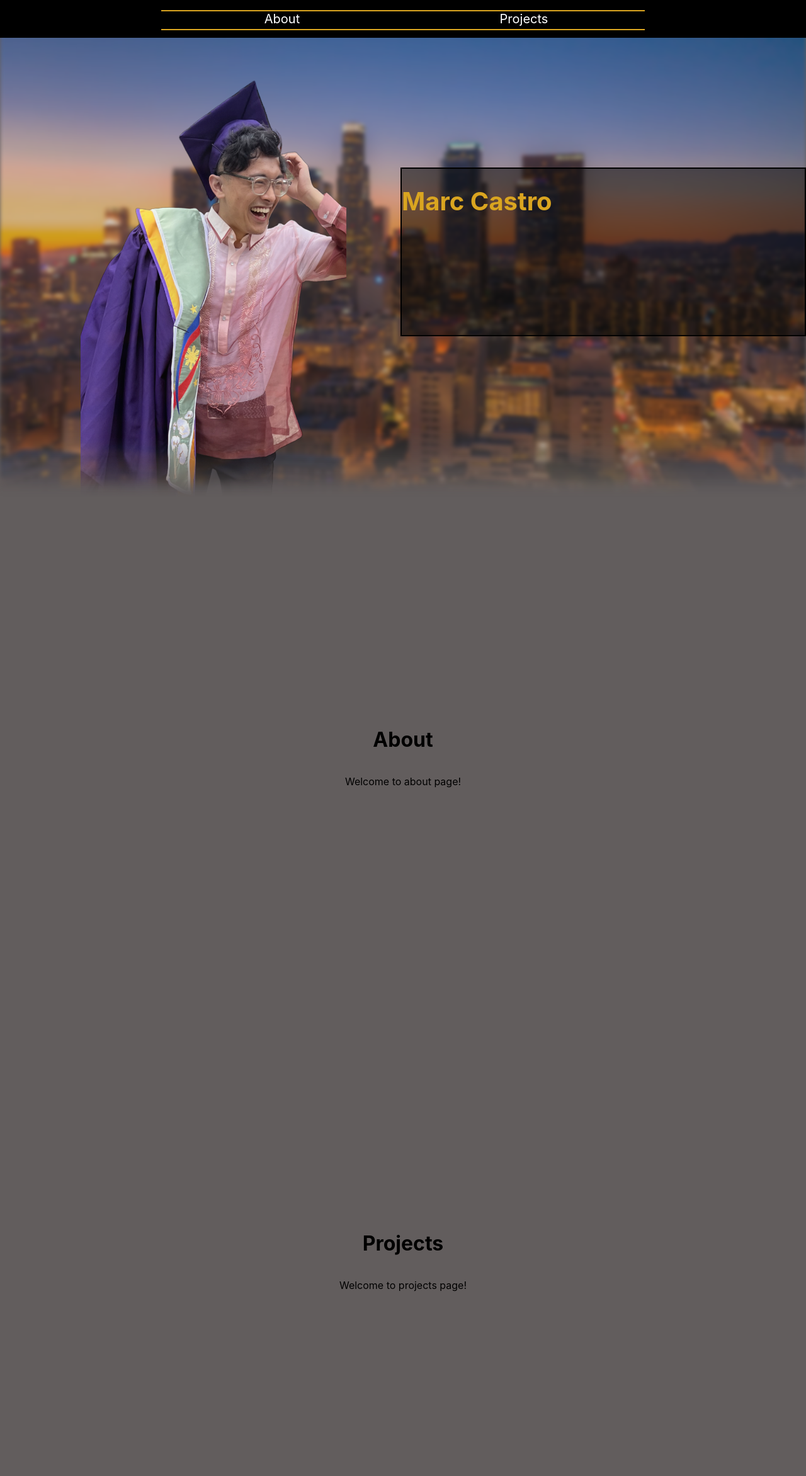
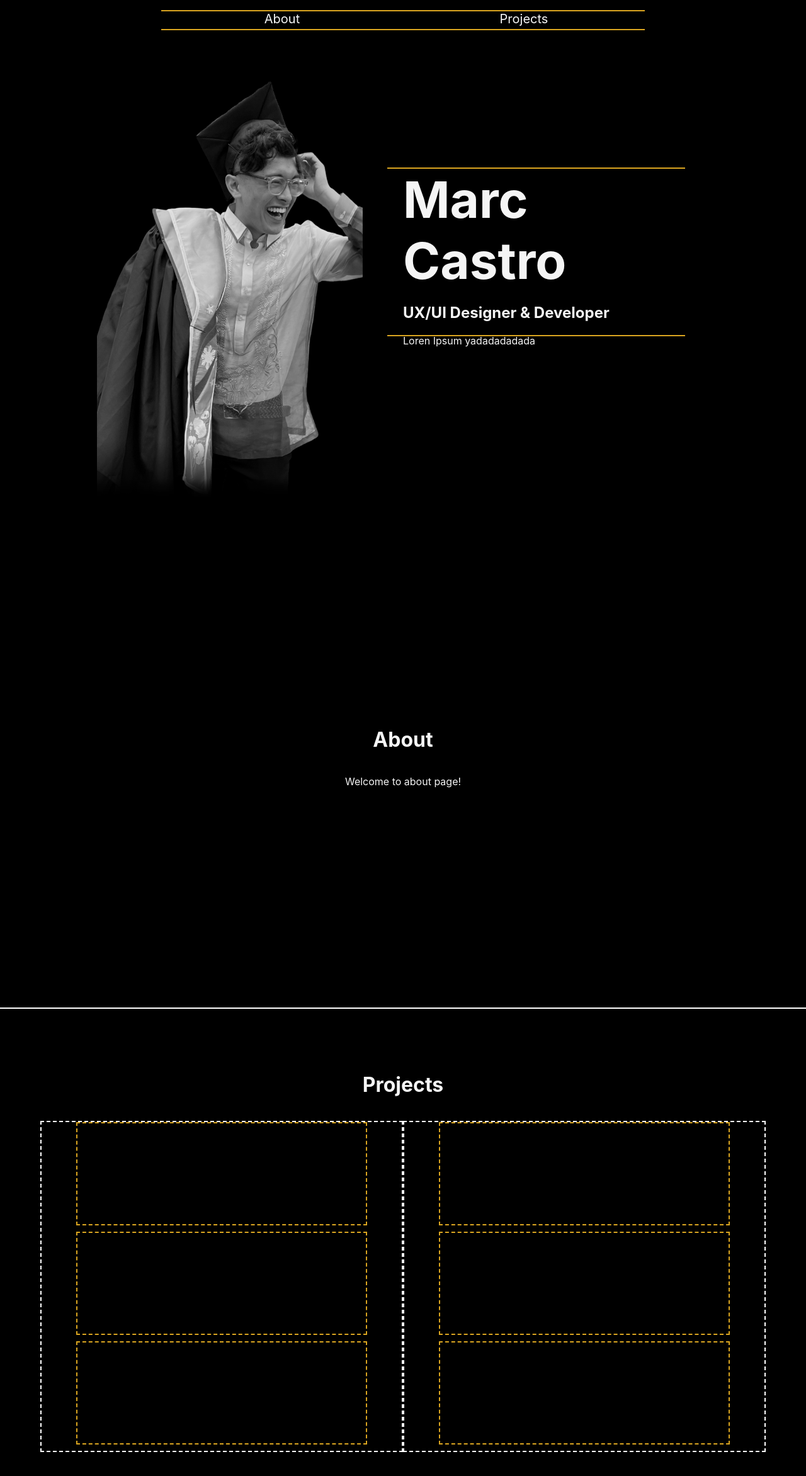
Before and after one commit to majocast/personal-website, a React (Create React App) app in the folder personal-website/: page / in a window 1280 px wide. Shown: the top 2344 px of the page at 63% size. Built offline with nearby package versions, Linux system fonts and the light colour scheme.

Commit message:
establishing changes to projects page

```diff
--- a/personal-website/src/App.css
+++ b/personal-website/src/App.css
@@ -1,6 +1,7 @@
 body {
+  color: whitesmoke;
   overflow-x: hidden;
-  background-color: #625D5D ;
+  background-color: #000000;
 }
 
 .App {
--- a/personal-website/src/pages/Home.tsx
+++ b/personal-website/src/pages/Home.tsx
@@ -52,6 +52,8 @@ function Home() {
         </div>
         <div id='mid-text'>
           <h1>Marc Castro</h1>
+          <h2>UX/UI Designer & Developer</h2>
+          <p>Loren Ipsum yadadadadada</p>
         </div>
     </Wrapper>
   );
--- a/personal-website/src/pages/Projects.tsx
+++ b/personal-website/src/pages/Projects.tsx
@@ -3,18 +3,34 @@ import styled from 'styled-components';
 import '../styles/Projects.css';
 
 const Wrapper = styled.div`
-    display: flex;
-    flex-direction: column;
-    align-items: center;
-    justify-content: center;
-    height: 100vh;
+  border-top: 2px solid white;
+  display: flex;
+  flex-direction: column;
+  align-items: center;
+  height: 100vh;
 `;
 
 function Projects() {
   return (
     <Wrapper id='projects'>
-      <h1>Projects</h1>
-      <p>Welcome to projects page!</p>
+      <div id='projects-header'>
+        <h1>Projects</h1>
+      </div>
+      <div id='projects-container'>
+        <div className='column'>
+          <div className='project'>
+            <div className='project-cover'></div>
+            <div className='project-back'></div>
+          </div>
+          <div className='project'></div>
+          <div className='project'></div>
+        </div>
+        <div className='column'>
+          <div className='project'></div>
+          <div className='project'></div>
+          <div className='project'></div>
+        </div>
+      </div>
     </Wrapper>
   );
 }
--- a/personal-website/src/styles/Home.css
+++ b/personal-website/src/styles/Home.css
@@ -1,7 +1,10 @@
+/*
+Main Page CSS
+*/
+
 #home {
 
 }
-
 
 #home::before {
   content: "";
@@ -17,7 +20,7 @@
   width: 100%;
   height: 100%;
   position: relative;
-  background-image: url(../images/LA-Skyline.jpg);
+  /*background-image: url(../images/LA-Skyline.jpg);*/
   z-index: 0;
   opacity: 0.7;
   filter: blur(3px);
@@ -36,21 +39,30 @@
   background-repeat: none;
   background-position: center;
   background-size: cover;
-
 }
 
 #mid-text, #profile-picture {
   z-index: 5;
 }
 
+/*
+Home Screen Text CSS (Right Side)
+*/
+
 #mid-text {
-  background-color: rgba(0, 0, 0, 0.5);
-  color: goldenrod;
+  padding-left: 25px;
+  /*background-color: rgba(255, 255, 255, 0.5);*/
+  color: whitesmoke;
 }
 
 #mid-text h1 {
-  font-size: 40px;
+  font-size: 80px;
+  margin: 0;
 }
+
+/*
+Large Personal Photo CSS (Left Side)
+*/
 
 #profile-picture {
   overflow: hidden;
@@ -64,14 +76,20 @@
   background-position: center top;
   background-size: cover;
   background-color: none;
+  filter: grayscale(100%);
   -webkit-mask-image: linear-gradient(to top, transparent 1%, black 15%);
   mask-image: linear-gradient(to top, transparent 1%, black 15%);
 }
 
+/*
+Screen Size Alterations
+*/
+
+/*Desktop and PC CSS Applicables*/
 @media screen and (min-width: 768px) {
   #profile-picture {
     position: absolute;
-    left: 10%;
+    left: 12%;
     bottom: 0;
     height: 85%;
     width: 33%;
@@ -79,13 +97,15 @@
 
   #mid-text {
     position: absolute;
-    right: 0;
-    width: 50%;
+    right: 15%;
+    width: 35%;
     height: 33%;
-    border: 2px solid black;
+    border-top: 2px solid goldenrod;
+    border-bottom: 2px solid goldenrod;
   }
 }
 
+/*Mobile/Smaller Screen Adaptations*/
 @media screen and (max-width: 767px) {
   #profile-picture {
     height: 15rem;
--- a/personal-website/src/styles/NavBar.css
+++ b/personal-website/src/styles/NavBar.css
@@ -19,6 +19,7 @@
   text-align: center;
   min-height: 100%;
   margin: 0 0;
+  color: whitesmoke;
   border-top: 2px solid goldenrod;
   border-bottom: 2px solid goldenrod;
   transition: width 1s ease, background-color 1s ease;
@@ -27,6 +28,7 @@
 
 .nav-contents li:hover {
   background-color: goldenrod;
+  color: black;
 }
 
 #about-li {
--- a/personal-website/src/styles/Projects.css
+++ b/personal-website/src/styles/Projects.css
@@ -0,0 +1,28 @@
+#projects-header {
+  margin-top: 5rem;
+  margin-bottom: 1rem;
+}
+
+#projects-container {
+  width: 90%;
+  display: flex;
+  justify-content: center;
+  align-items: center;
+}
+
+.column {
+  flex-basis: 50%;
+  display: flex;
+  flex-direction: column;
+  justify-content: center;
+  align-items: center;
+  border: 2px dashed white;
+}
+
+.project {
+  position: relative;
+  width: 80%;
+  height: 10rem;
+  margin-bottom: 10px;
+  border: 2px dashed goldenrod;
+}
```
